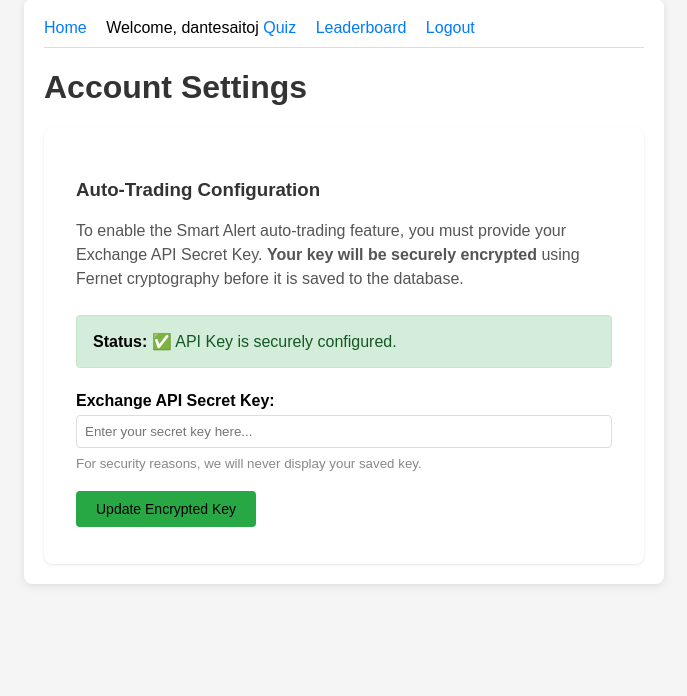
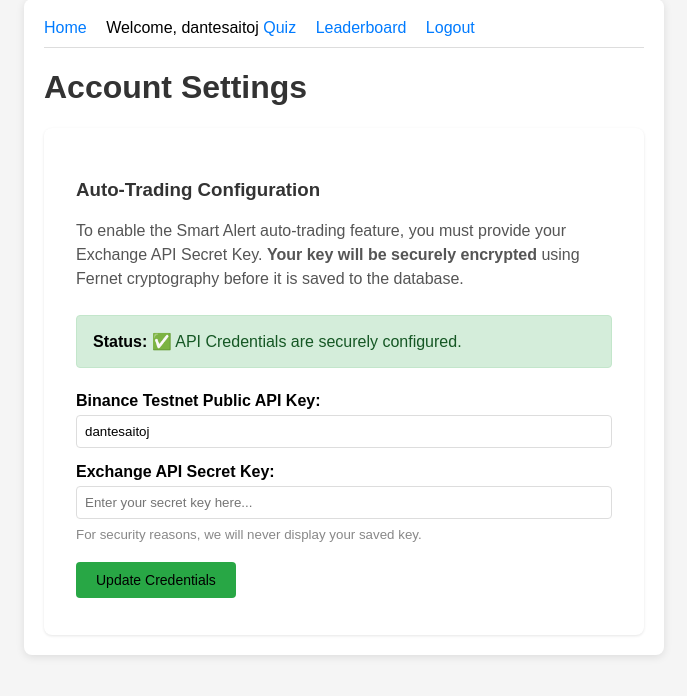
Before and after one commit to danteks-creator/ITM352_S26_repo, a Flask app: page /settings in a window 1280 px wide. Shown: the part 21-717 px from the top of the page, without its empty margins (296-983 px from the left). Run offline with Flask 3, Linux system fonts and the light colour scheme; a user stored in the database is signed in; parts of the project's set-up code (start-up, migrations or seed data) failed here and were passed over.

Commit message:
asst4 most recent-.env

```diff
--- a/Asst4/Templates/settings.html
+++ b/Asst4/Templates/settings.html
@@ -10,22 +10,26 @@
             <strong>Your key will be securely encrypted</strong> using Fernet cryptography before it is saved to the database.
         </p>
 
-        <div style="margin: 1.5rem 0; padding: 1rem; border-radius: 4px; background-color: {{ '#d4edda' if has_api_key else '#f8d7da' }}; border: 1px solid {{ '#c3e6cb' if has_api_key else '#f5c6cb' }};">
+        <div style="margin: 1.5rem 0; padding: 1rem; border-radius: 4px; background-color: {{ '#d4edda' if has_api_secret else '#f8d7da' }}; border: 1px solid {{ '#c3e6cb' if has_api_secret else '#f5c6cb' }};">
             <strong>Status:</strong>
-            {% if has_api_key %}
-                <span style="color: #155724;">✅ API Key is securely configured.</span>
+            {% if has_api_secret %}
+                <span style="color: #155724;">✅ API Credentials are securely configured.</span>
             {% else %}
-                <span style="color: #721c24;">❌ No API Key configured.</span>
+                <span style="color: #721c24;">❌ No API Credentials configured.</span>
             {% endif %}
         </div>
 
         <form method="POST" action="{{ url_for('settings') }}">
             <div class="form-group">
+                <label for="api_key">Binance Testnet Public API Key:</label>
+                <input type="text" id="api_key" name="api_key" value="{{ api_key or '' }}" placeholder="Enter your public API key">
+            </div>
+            <div class="form-group">
                 <label for="api_secret">Exchange API Secret Key:</label>
-                <input type="password" id="api_secret" name="api_secret" placeholder="Enter your secret key here..." required>
+                <input type="password" id="api_secret" name="api_secret" placeholder="Enter your secret key here...">
                 <small style="color: #888; display: block; margin-top: 0.5rem;">For security reasons, we will never display your saved key.</small>
             </div>
-            <button type="submit" style="background-color: #28a745;">{% if has_api_key %}Update{% else %}Save{% endif %} Encrypted Key</button>
+            <button type="submit" style="background-color: #28a745;">{% if has_api_secret %}Update{% else %}Save{% endif %} Credentials</button>
         </form>
     </div>
 {% endblock %}
--- a/Asst4/models.py
+++ b/Asst4/models.py
@@ -19,6 +19,7 @@ class User(db.Model):
     username = db.Column(db.String(64), unique=True, nullable=False)
     password_hash = db.Column(db.String(256), nullable=False)
     # Preparing for Sprint 8 (Auto Trading / Encryption)
+    api_key = db.Column(db.String(256), nullable=True)
     encrypted_api_secret = db.Column(db.String(256), nullable=True)
 
     # Relationship to track user's portfolio/watchlist
--- a/Asst4/routes.py
+++ b/Asst4/routes.py
@@ -22,12 +22,11 @@ def index():
 
     # Load alerts for the user
     alerts = []
-    alerts_file = os.path.join(os.path.dirname(os.path.abspath(__file__)), 'alerts.json')
+    alerts_file = os.path.join(os.path.dirname(os.path.abspath(__file__)), f'alerts_{user_id}.json')
     if os.path.exists(alerts_file):
         with open(alerts_file, 'r') as f:
             try:
-                all_alerts = json.load(f)
-                alerts = [a for a in all_alerts if a['user_id'] == user_id]
+                alerts = json.load(f)
             except json.JSONDecodeError:
                 pass
 
@@ -198,18 +197,24 @@ def settings():
     user = User.query.get(session['user_id'])
 
     if request.method == 'POST':
+        api_key = request.form.get('api_key', '').strip()
         api_secret = request.form.get('api_secret', '').strip()
-        if api_secret:
-            # Encrypt the API key using military-grade Fernet encryption before saving
-            user.encrypted_api_secret = encrypt_data(api_secret)
+
+        if api_key or api_secret:
+            if api_key:
+                user.api_key = api_key
+            if api_secret:
+                # Encrypt the API secret using military-grade Fernet encryption before saving
+                user.encrypted_api_secret = encrypt_data(api_secret)
             db.session.commit()
-            flash('API Key successfully encrypted and saved!', 'success')
+            flash('API credentials successfully saved!', 'success')
         else:
-            flash('API Key cannot be empty.', 'error')
+            flash('No API credentials provided.', 'error')
 
-    # Just pass a boolean flag to the template for security (never send the actual key)
-    has_api_key = bool(user.encrypted_api_secret)
-    return render_template('settings.html', has_api_key=has_api_key)
+    # Just pass a boolean flag to the template for the secret for security
+    has_api_secret = bool(user.encrypted_api_secret)
+    # It is safe to pass the public API Key back to the template
+    return render_template('settings.html', has_api_secret=has_api_secret, api_key=user.api_key)
 
 @app.route('/logout')
 def logout():
```
Also changed, not shown: Asst4/sync_engine.py (+58 -7 lines), Asst4/crypto.db.
